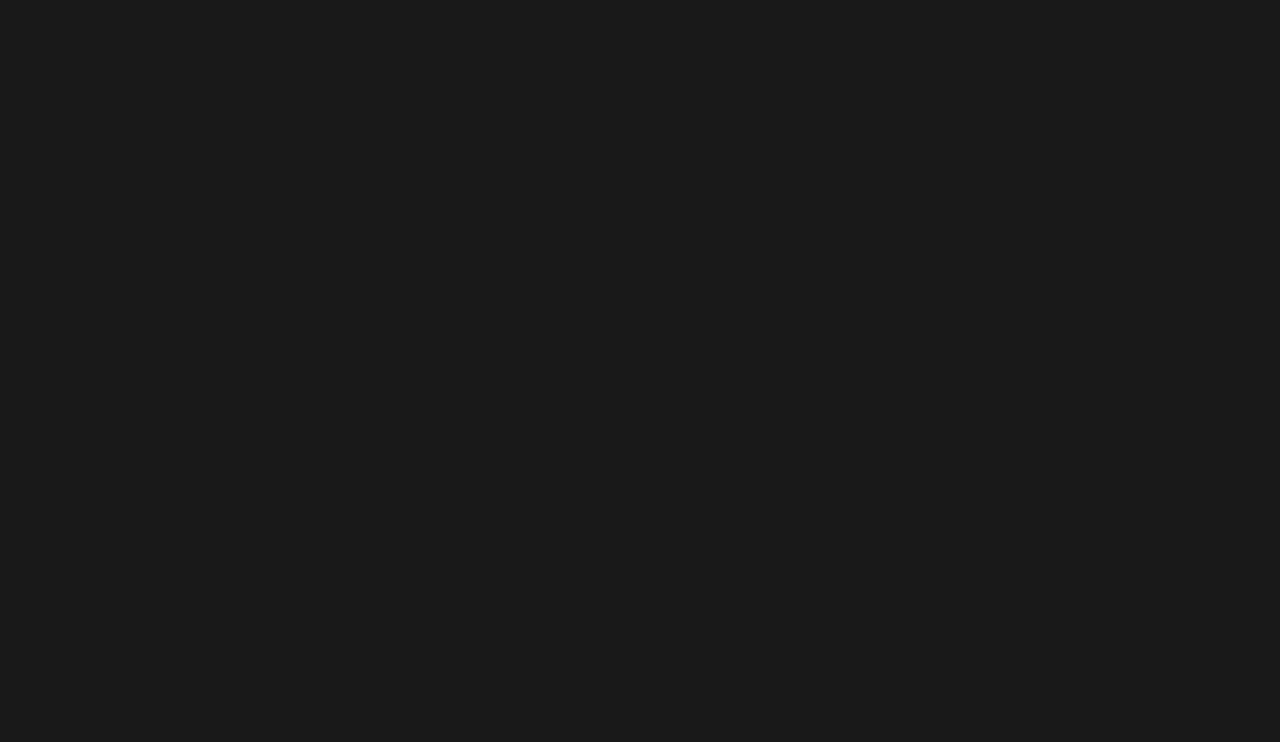
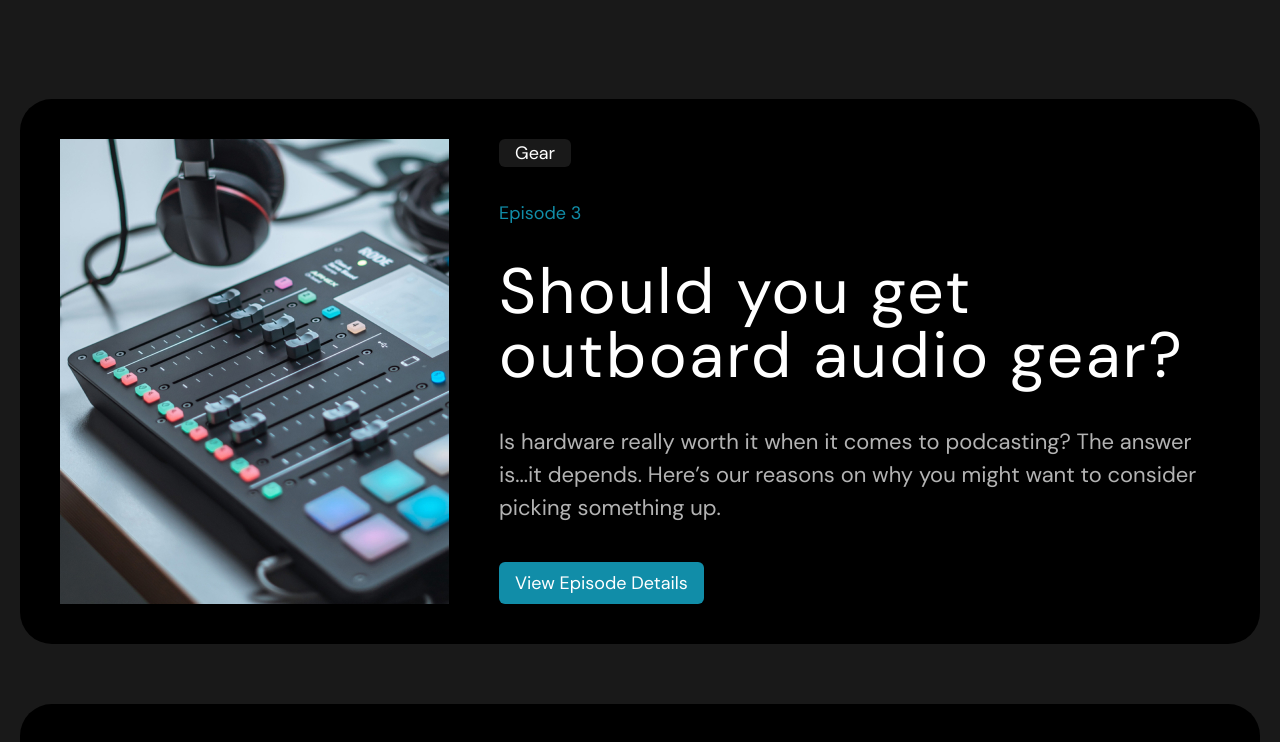
Before and after one commit to IskDev0/Castaway, a Vue app: page / in a window 1280 px wide. Shown: the part 1700-2442 px from the top of the page. Before the commit the page ends 1699 px from the top, so only its background shows below. Built offline with nearby package versions, Linux system fonts and the light colour scheme.

Commit message:
Latest episodes section added

```diff
--- a/src/App.vue
+++ b/src/App.vue
@@ -1,11 +1,13 @@
 <script setup>
-import { RouterLink, RouterView } from 'vue-router'
+import {RouterView} from 'vue-router'
 import TheHeader from "./components/TheHeader.vue"
 import TheHero from "./components/TheHero.vue"
+import LatestEpisodes from "./components/LatestEpisodes.vue";
 </script>
 
 <template>
   <TheHeader/>
   <TheHero/>
-  <RouterView />
+  <LatestEpisodes/>
+  <RouterView/>
 </template>
--- /dev/null
+++ b/src/assets/scss/episodes.scss
@@ -0,0 +1,50 @@
+.episodes {
+  display: flex;
+  flex-direction: column;
+  gap: 60px;
+}
+
+.episode {
+  display: flex;
+  gap: 50px;
+  background: #000;
+  padding: 40px;
+  -webkit-border-radius: 32px;
+  -moz-border-radius: 32px;
+  border-radius: 32px;
+
+  &__text {
+    display: flex;
+    flex-direction: column;
+    justify-content: space-between;
+    align-items: flex-start;
+  }
+
+  &__genre {
+    padding: 5px 16px;
+    background: #191919;
+    border-radius: 6px;
+  }
+
+  &__number {
+    color: #118DA8;
+  }
+
+  &__title {
+    letter-spacing: 2.56px;
+    font-size: 3.556rem;
+  }
+
+  &__desc {
+    color: rgba(255, 255, 255, 0.7);
+    line-height: 150%;
+    font-size: 1.222rem;
+  }
+
+  &__btn {
+    padding: 12px 16px;
+    background: #118DA8;
+    border-radius: 6px;
+    color: #fff;
+  }
+}
--- a/src/assets/scss/style.scss
+++ b/src/assets/scss/style.scss
@@ -2,6 +2,7 @@
 @import "fonts";
 @import "header";
 @import "hero";
+@import "episodes";
 
 html {
   font-size: 18px;
@@ -21,6 +22,7 @@ body {
 
 .underline {
   position: relative;
+
   &:after {
     position: absolute;
     content: url("../../assets/images/icons/underline.svg");
@@ -29,6 +31,7 @@ body {
 
   }
 }
+
 .bold {
   font-weight: 700;
 }
--- /dev/null
+++ b/src/components/LatestEpisodes.vue
@@ -0,0 +1,31 @@
+<template>
+  <section class="latest section">
+    <div class="container">
+      <div class="episodes">
+        <div class="episode" v-for="episode in reversedEpisodes" :key="episode.id">
+          <img :src="episode.image" alt="podcast image">
+          <div class="episode__text">
+            <p class="episode__genre">{{ episode.genre }}</p>
+            <p class="episode__number">Episode {{ episode.id }}</p>
+            <p class="episode__title">{{ episode.title }}</p>
+            <p class="episode__desc">{{ episode.desc }}</p>
+            <button class="episode__btn">View Episode Details</button>
+          </div>
+        </div>
+      </div>
+    </div>
+  </section>
+</template>
+
+<script setup>
+import data from "../data";
+import {computed} from "vue";
+
+let latest = data.slice(0, 3)
+
+let reversedEpisodes = computed(() => {
+  return latest.slice(0).reverse()
+})
+
+
+</script>
--- /dev/null
+++ b/src/data.js
@@ -0,0 +1,37 @@
+export default [
+    {
+        id: 1,
+        genre: "Gear",
+        title: "The best microphone under $200",
+        desc: "With so many microphones on the market, how are you supposed to know what’s the best? Take a look at our top picks.",
+        image: new URL("./assets/images/podcast/podcast-image1.jpg", import.meta.url).href,
+    },
+    {
+        id: 2,
+        genre: "Tips & Tricks",
+        title: "Mic tricks to take you to the next level",
+        desc: "Stop rolling with those default settings on your mic. These small tweaks will take you from sounding good to great.",
+        image: new URL("./assets/images/podcast/podcast-image2.jpg", import.meta.url).href,
+    },
+    {
+        id: 3,
+        genre: "Gear",
+        title: "Should you get outboard audio gear?",
+        desc: "Is hardware really worth it when it comes to podcasting? The answer is...it depends. Here’s our reasons on why you might want to consider picking something up.",
+        image: new URL("./assets/images/podcast/podcast-image3.jpg", import.meta.url).href,
+    },
+    {
+        id: 4,
+        genre: "Tips & Tricks",
+        title: "Lorem ipsum dolor sit amet, consectetur adipisicing.",
+        desc: "Lorem ipsum dolor sit amet, consectetur adipisicing elit. Accusamus aut dignissimos distinctio dolore eveniet quo quod ratione ut velit, voluptas.",
+        image: new URL("./assets/images/podcast/podcast-image1.jpg", import.meta.url).href,
+    },
+    {
+        id: 5,
+        genre: "Gear",
+        title: "Lorem ipsum dolor sit amet, consectetur adipisicing elit.",
+        desc: "Lorem ipsum dolor sit amet, consectetur adipisicing elit. Accusantium cupiditate eaque eos error et obcaecati odit qui. A debitis dolores, ea eligendi, error eum impedit nisi quaerat, quas quos rem saepe sunt!",
+        image: new URL("./assets/images/podcast/podcast-image1.jpg", import.meta.url).href,
+    },
+]
```
